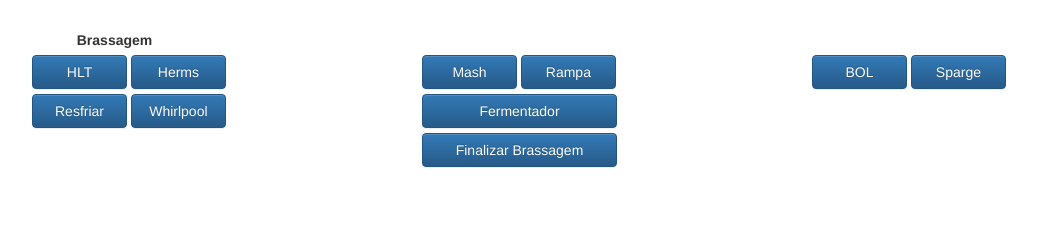
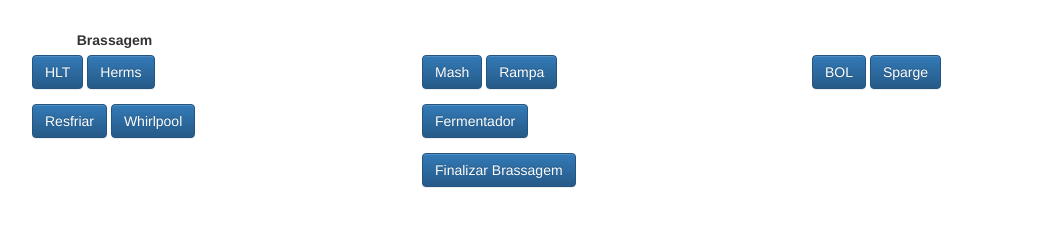
Before and after one commit to lucasgiusti/node-arduino-home-brewer, a website: page public/index.html in a window 1280 px wide. Both pictures are taken after a click on the button "Nova Brassagem". Shown: the whole page, without its empty margins (38-1075 px from the left). Drawn offline with nearby package versions, Linux system fonts and the light colour scheme.

Commit message:
teste boostrap

```diff
--- a/public/css/styles.css
+++ b/public/css/styles.css
@@ -141,5 +141,4 @@
 
 .div-tela {
     display: none;
-    height: 250px;
 }
--- a/public/index.html
+++ b/public/index.html
@@ -28,24 +28,36 @@
 <div class="row">
         <label class="lbl-titulo">Brassagem</label></br>
     <div class="col-sm-4">
-        <button type="button" class="btn btn-primary btn-medio item hlt">HLT</button>
-        <button type="button" class="btn btn-primary btn-medio item herms">Herms</button>
+        <p>
+            <button type="button" class="btn btn-primary btn-medio item hlt">HLT</button>
+            <button type="button" class="btn btn-primary btn-medio item herms">Herms</button>
+        </p>
     </div>
     <div class="col-sm-4">
+        <p>
         <button type="button" class="btn btn-primary btn-medio item mash">Mash</button>
         <button type="button" class="btn btn-primary btn-medio item rampa">Rampa</button>
+        </p>
     </div>
     <div class="col-sm-4">
+        <p>
         <button type="button" class="btn btn-primary btn-medio item bol">BOL</button>
         <button type="button" class="btn btn-primary btn-medio item sparge">Sparge</button>
+        </p>
     </div>
     <div class="col-sm-4">
+        <p>
         <button type="button" class="btn btn-primary btn-medio item resfriar">Resfriar</button>
         <button type="button" class="btn btn-primary btn-medio item whirlpool">Whirlpool</button>
+        </p>
     </div>
     <div class="col-sm-4">
-        <button type="button" class="btn btn-primary btn-grande item fermentador">Fermentador</button></br>
-        <button type="button" class="btn btn-primary btn-grande finalizar-brassagem voltar-5-botoes">Finalizar Brassagem</button></br>
+        <p>
+            <button type="button" class="btn btn-primary btn-grande item fermentador">Fermentador</button>
+        </p>
+        <p>
+            <button type="button" class="btn btn-primary btn-grande finalizar-brassagem voltar-5-botoes">Finalizar Brassagem</button></br>
+        </p>
     </div>
     </div>
 </div>
--- a/public/js/node-arduino-home-brewer.js
+++ b/public/js/node-arduino-home-brewer.js
@@ -1,7 +1,7 @@
 
 function defineLayout() {
-    $(".btn-medio").css("width", "95px");
-    $(".btn-grande").css("width", "195px");
+    //$(".btn-medio").css("width", "95px");
+    //$(".btn-grande").css("width", "195px");
     $(".diminuir").css("width", "40px");
     $(".aumentar").css("width", "40px");
     $(".txt-valor").css("width", "105px");
```
